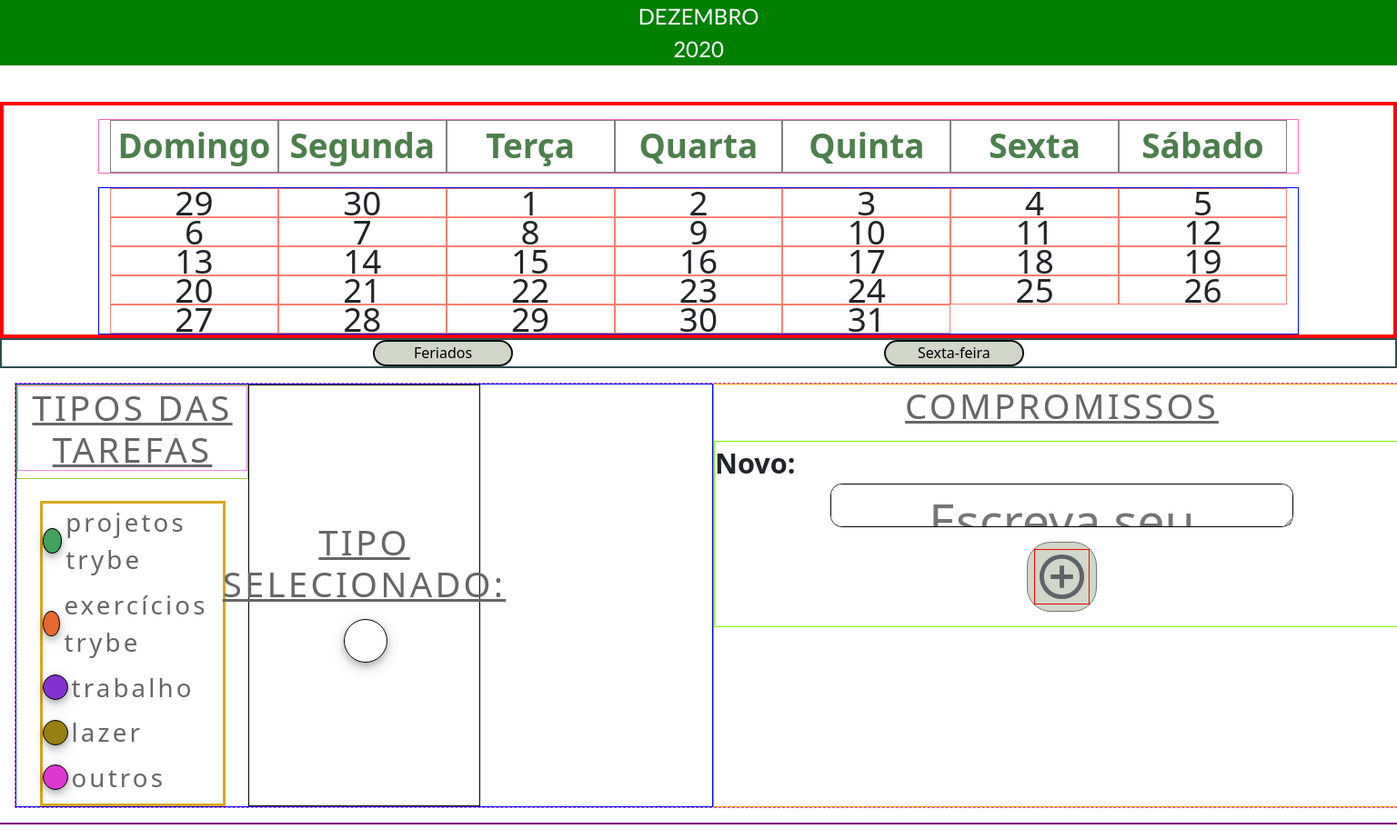
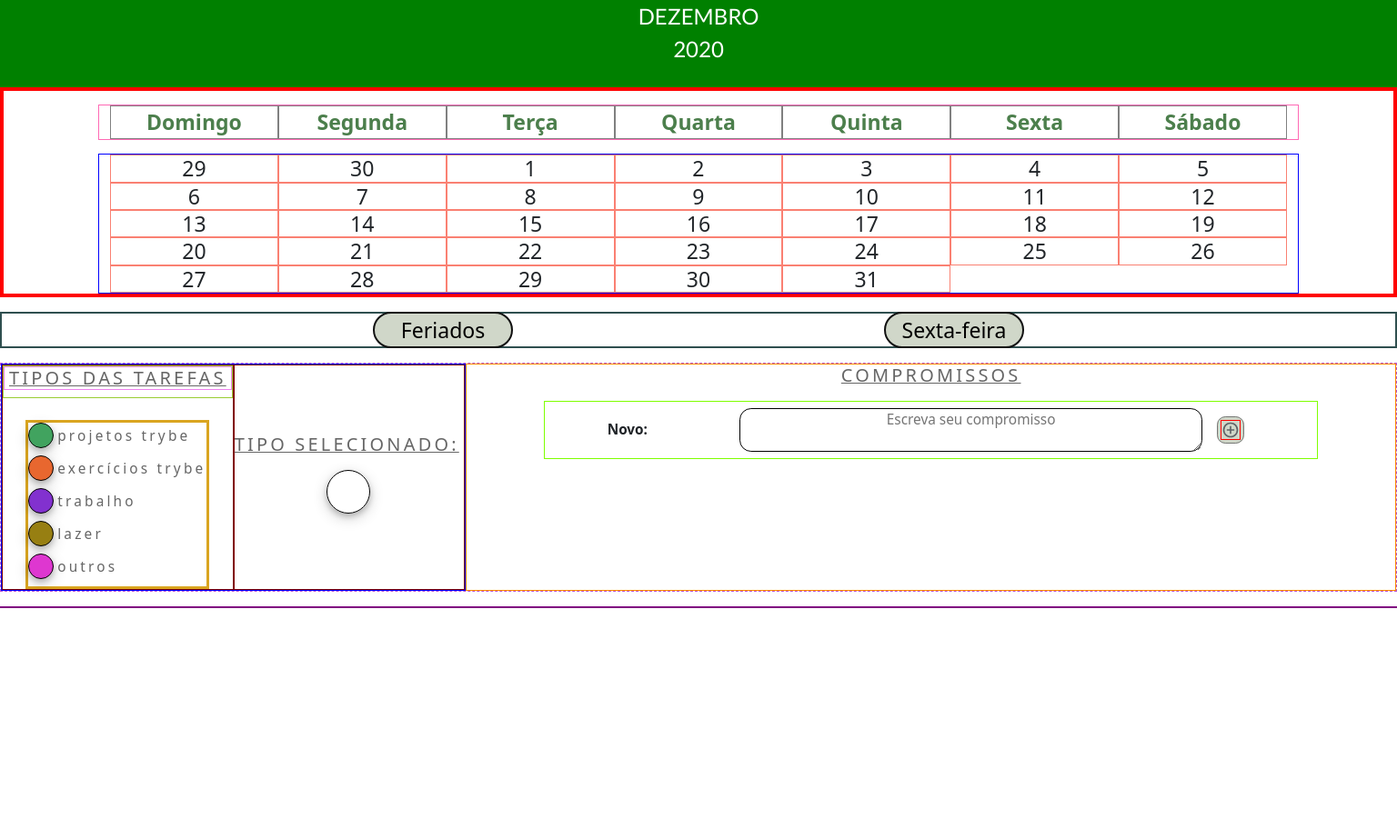
Before and after one commit to raisamrs/tryber-calendar, a website: page src/index.html in a window 1536 px wide. Shown: the whole page at 91% size. After the commit the page ends 800 px from the top, so only its background shows below. Drawn offline with nearby package versions, Linux system fonts and the light colour scheme.

Commit message:
styles: responsividade para telas extraextra largas ( maior ou igual a 1400px)

```diff
--- a/src/index.html
+++ b/src/index.html
@@ -8,6 +8,7 @@
   <link rel="stylesheet" href="mediaQueryMd.css">
   <link rel="stylesheet" href="mediaQueryLg.css">
   <link rel="stylesheet" href="mediaQueryXlg.css">
+  <link rel="stylesheet" href="mediaQueryXxl.css">
 
   <link rel="icon" type="image/svg+xml" href="./images/calendar-icon.png" />
   <link href="https://cdn.jsdelivr.net/npm/bootstrap@5.3.3/dist/css/bootstrap.min.css" rel="stylesheet"
@@ -38,9 +39,9 @@
     <button id="btn-holiday">Feriados</button>
     <button id="btn-friday">Sexta-feira</button>
   </div>
-  <section class="tasks-container d-flex flex-column flex-lg-row col-xl-12">
-    <div class="tasks-types-selected-container d-flex flex-row flex-sm-row col-12 col-sm-12 col-md-12 col-lg-8 col-xl-6">
-      <div class="type-tasks-container d-flex flex-column align-items-xl-center col-sm-6 col-lg-7 col-xl-6 col-xxl-4">
+  <section class="tasks-container d-flex flex-column flex-lg-row col-xl-12 col-xxl-12">
+    <div class="tasks-types-selected-container d-flex flex-row flex-sm-row col-12 col-sm-12 col-md-12 col-lg-8 col-xl-6 col-xxl-4">
+      <div class="type-tasks-container d-flex flex-column align-items-xl-center col-sm-6 col-lg-7 col-xl-6 col-xxl-6">
         <div class="title-type-tasks">
           <h3 class="col-sm-6 col-md-4 text-center">TIPOS DAS TAREFAS</h3>
         </div>
@@ -68,25 +69,25 @@
         </div>
       </div>
       <div id="selected-type-container"
-        class="d-flex flex-column justify-content-center col-sm-6 col-md-6 col-lg-5 col-xl-4  col-xxl-4">
+        class="d-flex flex-column justify-content-center align-items-xxl-start align-content-xxl-center justify-content-xxl-center col-sm-6 col-md-6 col-lg-5 col-xl-4  col-xxl-6">
         <div class="d-flex flex-column align-items-center my-xl-0">
           <h4 id="costum-h4" class="text-center">TIPO SELECIONADO:</h4>
           <div id="selected-type"></div>
         </div>
       </div>
     </div>
-    <div class="input-container d-flex flex-column align-items-center col-12 col-lg-4 col-xl-6">
+    <div class="input-container d-flex flex-column align-items-center col-12 col-lg-4 col-xl-6 col-xxl-8">
       <h3 id="appointment-title" class="text-center">COMPROMISSOS</h3>
-      <div class="input-appointment-container d-flex flex-row flex-lg-column flex-xl-column justify-content-around align-items-sm-center align-items-center my-2">
-        <label class="col-2 col-lg-12 mx-1 task-input">Novo:</label>
-        <textarea class="col-8" maxlength="40" type="text" id="task-input" placeholder="Escreva seu compromisso"></textarea>
-        <button id="btn-add" class="col-2">
+      <div class="input-appointment-container d-flex flex-row flex-lg-column flex-xl-column flex-xxl-row justify-content-around justify-content-xxl-center align-items-sm-center align-items-center my-2 col-xxl-10">
+        <label class="col-2 col-lg-12 col-xxl-2 mx-1 task-input">Novo:</label>
+        <textarea class="col-8 col-xxl-8" maxlength="40" type="text" id="task-input" placeholder="Escreva seu compromisso"></textarea>
+        <button id="btn-add" class="col-2 col-xxl-2">
           <img src="./images/add_circle - icon.svg" alt="botão adicionar compromisso">
         </button>
       </div>
     </div>
   </section>
-  <div class="task-list-container d-flex flex-column align-items-center my-3">
+  <div class="task-list-container d-flex flex-column align-items-center my-3 col-xxl-12">
     <ul id="task-list">
     </ul>
   </div>
--- a/src/mediaQueryXsm.css
+++ b/src/mediaQueryXsm.css
@@ -1,4 +1,13 @@
 @media ( min-width : 1px ) and ( max-width : 575px ) {
+
+  #month , #year {
+    font-size: 1rem;
+  }
+
+  #task-input {
+    height: 3vh;
+    width: 70vw;
+  }
 
   header {
     height: 8vh;
@@ -17,9 +26,6 @@
     height: 4vh;
   }
 
-  #month , #year {
-    font-size: 1rem;
-  }
 
   .calendar-container {
     margin-top: 2vh;
@@ -55,6 +61,14 @@
 
   .days-container {
     height: 15vh;
+  }
+
+  .input-appointment-container {
+    height: 3vh;
+  }
+
+  .input-appointment-container label {
+    width: 5vw;
   }
 
   .my-tasks {
--- /dev/null
+++ b/src/mediaQueryXxl.css
@@ -0,0 +1,83 @@
+@media ( min-width : 1400px ) {
+
+  header {
+    background-color: green;
+    height: 12vh;
+  }
+
+  #task-input {
+    font-size: 1vw;
+    width: 60%;
+  }
+
+  #task-input::placeholder {
+    font-size: 1vw;
+  }
+
+  .buttons-container {
+    height: 5vh;
+  }
+
+  .buttons-container button {
+    height: 5vh;
+    font-size: 1.5vw;
+    width: 10vw;
+  }
+
+  .calendar-container {
+    height: 45%;
+    margin: 0;
+    margin-bottom: 2vh;
+  }
+
+  .check-button , .delete-button , #btn-add {
+    border-radius: 0.6vw;
+    height: 2vw;
+    margin: 1vw;
+    width: 2vw;
+  }
+
+  .check-button img , .delete-button img , #btn-add img {
+    height: 1.4vw;
+    width: 1.4vw;
+  }
+
+  .my-tasks span {
+    font-size: 1vw;
+  }
+
+  .day {
+    font-size: 1.5vw;
+    height: 3.8vh;
+  }
+
+  .day:hover {
+    font-size: 1.9vw;
+  }
+
+  .input-appointment-container {
+    width: 100%;
+  }
+
+  .input-appointment-container label {
+    font-size: 1vw;
+  }
+
+  .tasks-container {
+    margin-left: 0;
+    margin-right: 0;
+  }
+
+  .title-type-tasks h3 , #appointment-title , #costum-h4 {
+    font-size: 1.3vw;
+  }
+
+  .type-tasks-container , #selected-type-container {
+    border: 1px solid maroon;
+
+  }
+
+  .week-days {
+    font-size: 1.5vw;
+  }
+}
```
